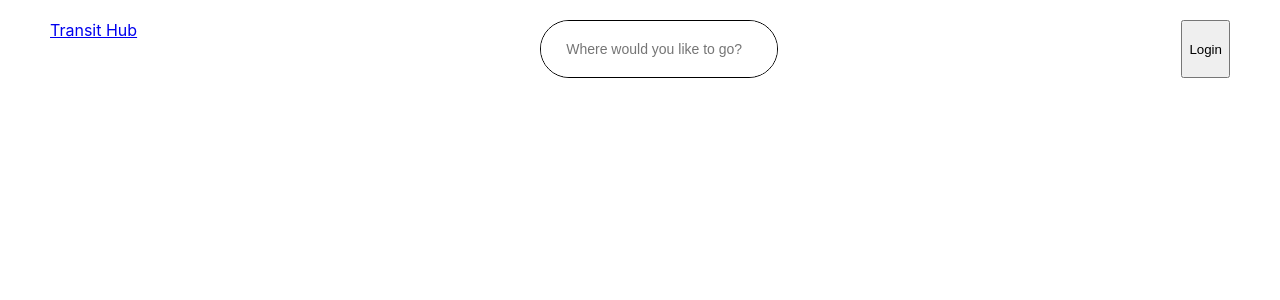
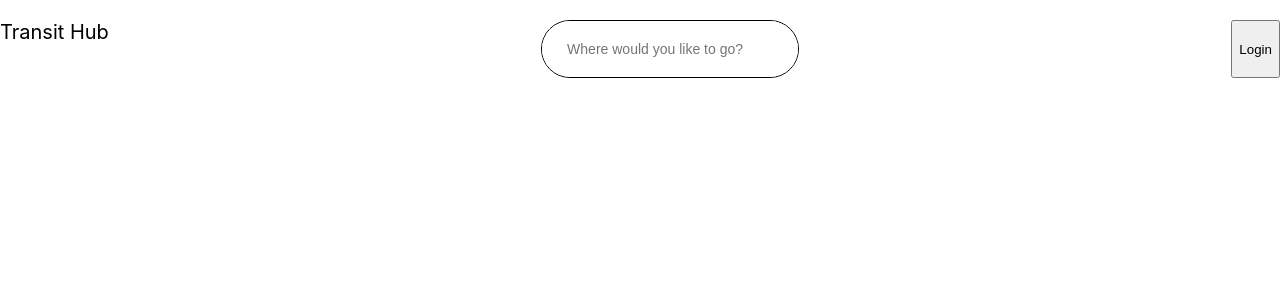
Before and after one commit to TonyADI/transit-hub, a React (Create React App) app: page / in a window 1280 px wide. Shown: the top 300 px of the page. Built offline with nearby package versions, Linux system fonts and the light colour scheme.

Commit message:
Update Navbar.css

```diff
--- a/src/components/Navbar.css
+++ b/src/components/Navbar.css
@@ -1,5 +1,22 @@
 .navbar {
     display: flex;
     justify-content: space-between;
-    padding: 20px 50px;
+    padding: 20px 0px;
 }
+
+.navbar .logo-link {
+    color: #000;
+    font-size: 20px;
+    text-decoration: none;
+}
+
+.navbar .login-bt {
+    background-color: #fff;
+    cursor: pointer;
+}
+
+.navbar .navbar-rnd{
+    border: 1px solid #000;
+    border-radius: 45px;
+    padding: 10px 15px;
+}
```
